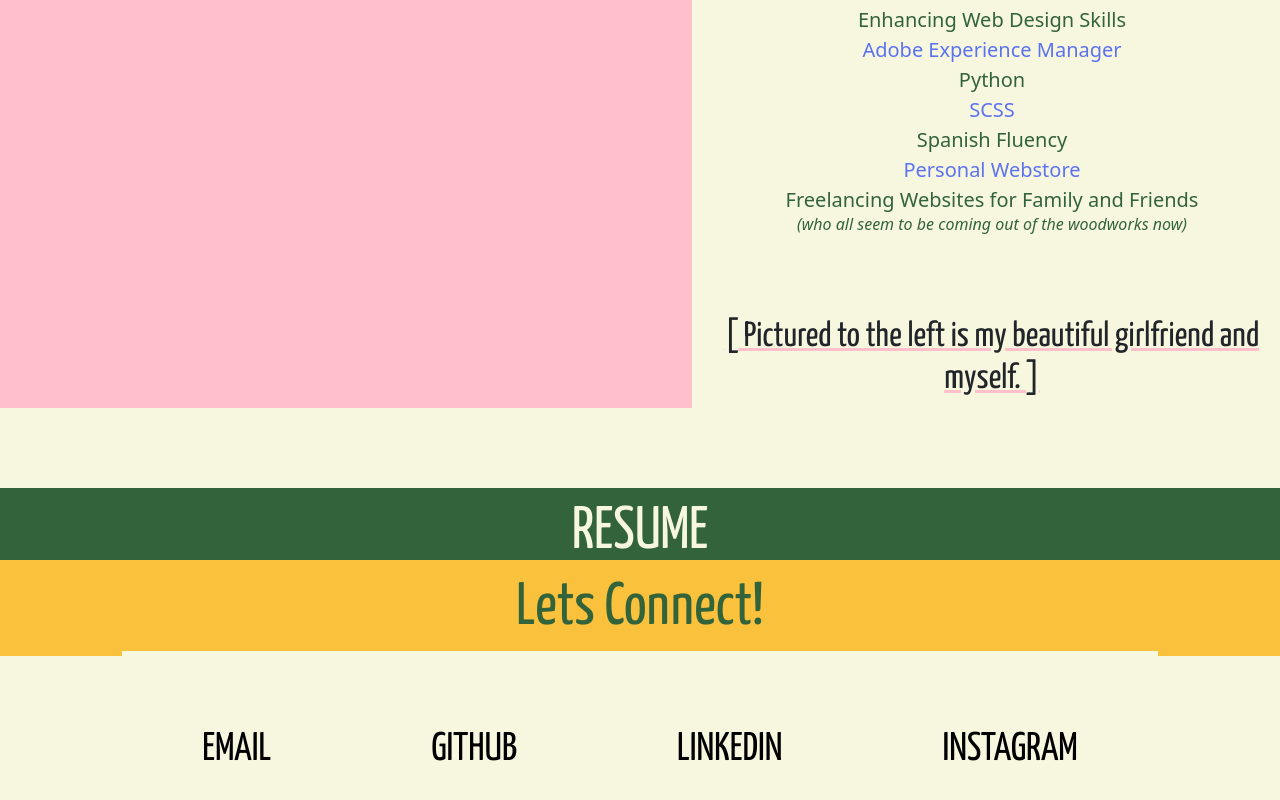
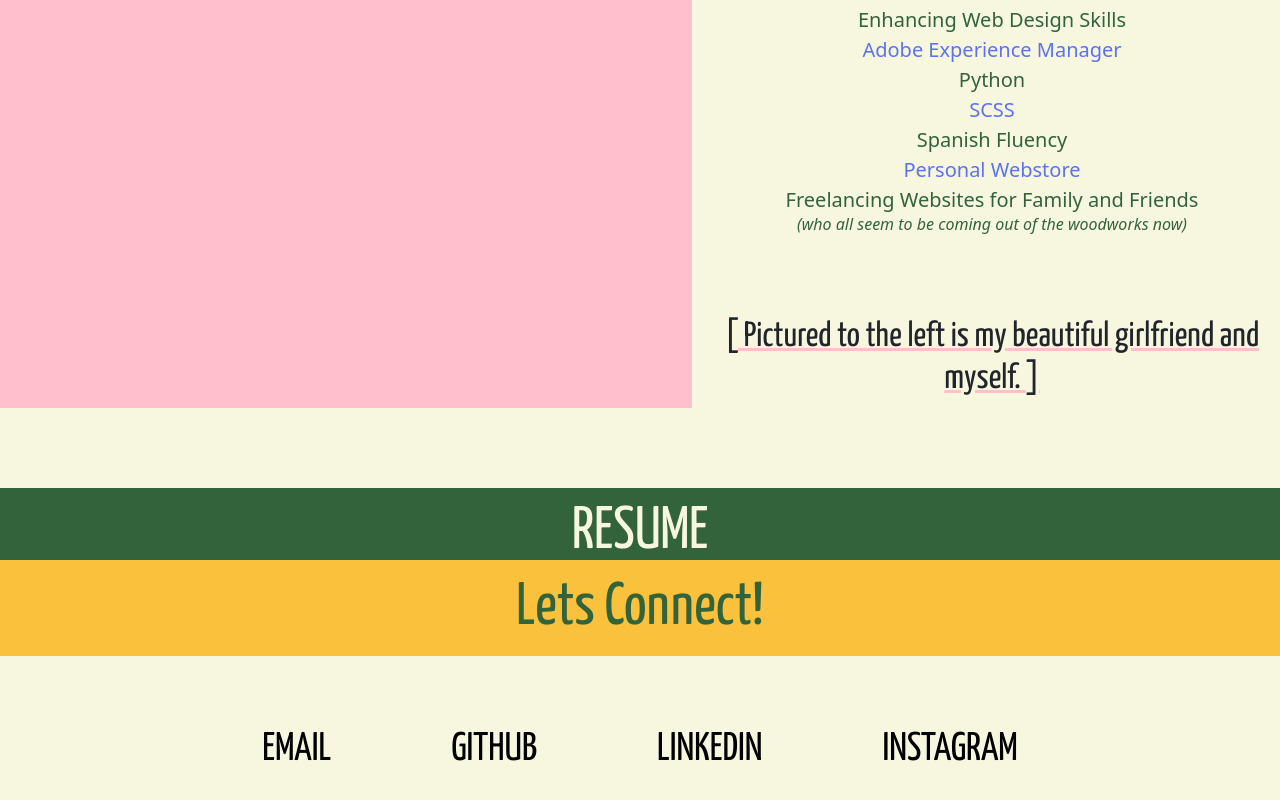
Before and after one commit to bashworthj/React-Portfolio, a React (Create React App) app in the folder react-portfolio/: page / in a window 1280 px wide. Shown: the part 3433-4233 px from the top of the page. Built offline with nearby package versions, Linux system fonts and the light colour scheme.

Commit message:
updated resume

```diff
--- a/react-portfolio/src/Views/About/about.js
+++ b/react-portfolio/src/Views/About/about.js
@@ -17,7 +17,7 @@ function About() {
             <p className="bio">
               After studying design at the University of Houston, I've spent the past few years focusing on clothing apparel design. In need
               of a career change, I have found much happiness becoming a Full Stack Developer, allowing me to design and create web applications.
-              With this passion for design, I love delivering a product to clients they can proudly show off. In everything I do, I aim to make "that everyting" more awesome.
+              With this passion for design, I love delivering a product to clients they can proudly show off. In everything I do, I aim to make "that everything" more awesome.
             </p>
             <p className="skills">
               <span className="goodat">
--- a/react-portfolio/src/Views/Footer/footer.css
+++ b/react-portfolio/src/Views/Footer/footer.css
@@ -15,7 +15,7 @@
 
 .email {
   margin-top: -40px;
-  padding: 80px;
+  padding: 60px;
 }
 
 .social {
--- a/react-portfolio/src/Views/Resume/resume.js
+++ b/react-portfolio/src/Views/Resume/resume.js
@@ -1,6 +1,6 @@
 import React from "react";
 import "./resume.css"
-import Pdf from "../Resume/res.pdf"
+import Pdf from "../Resume/Resume-Ben.pdf"
 
 function Resume() {
 
```
Also changed, not shown: 2 other files (tests, documents, lock files or other folders).
